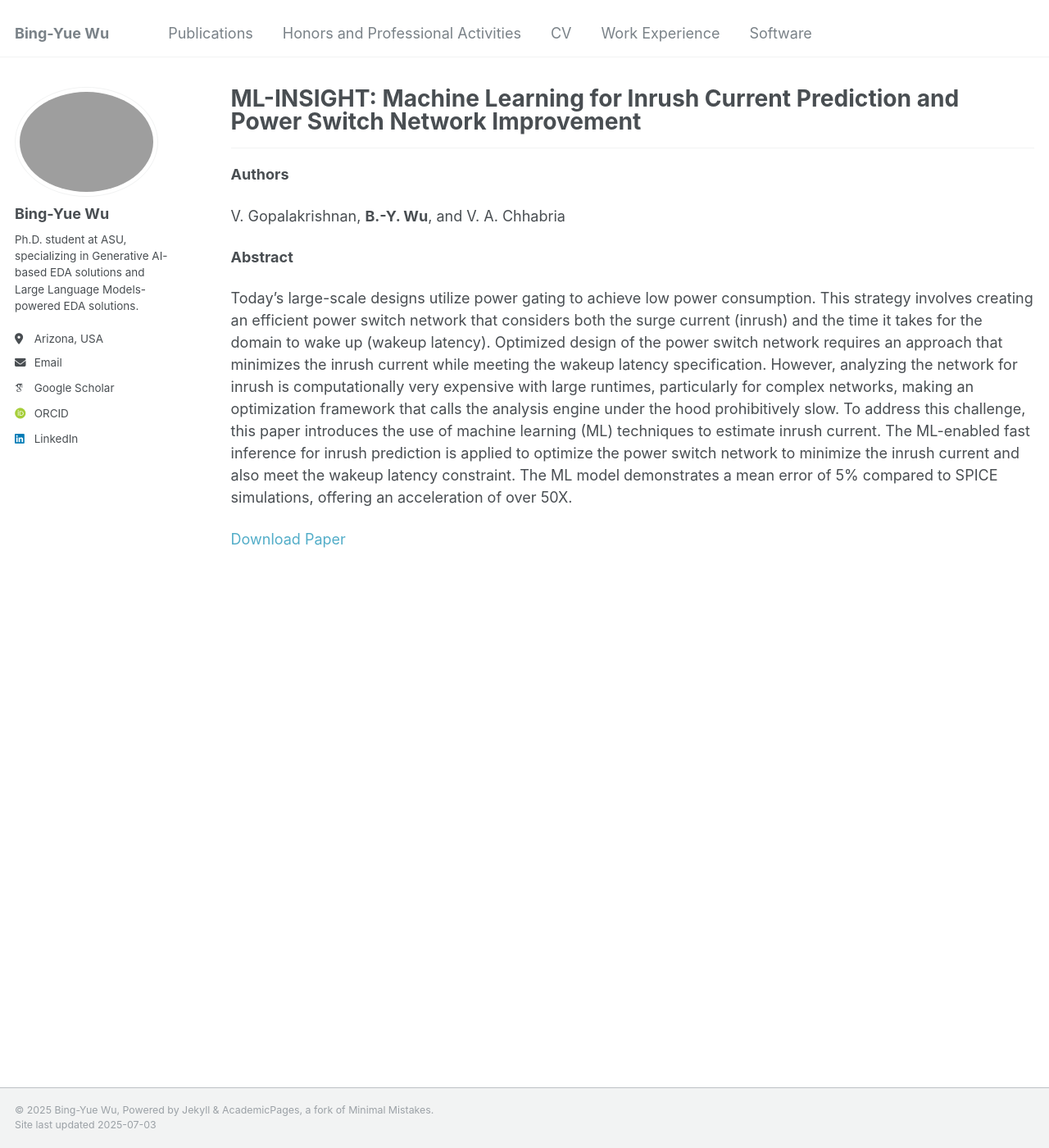
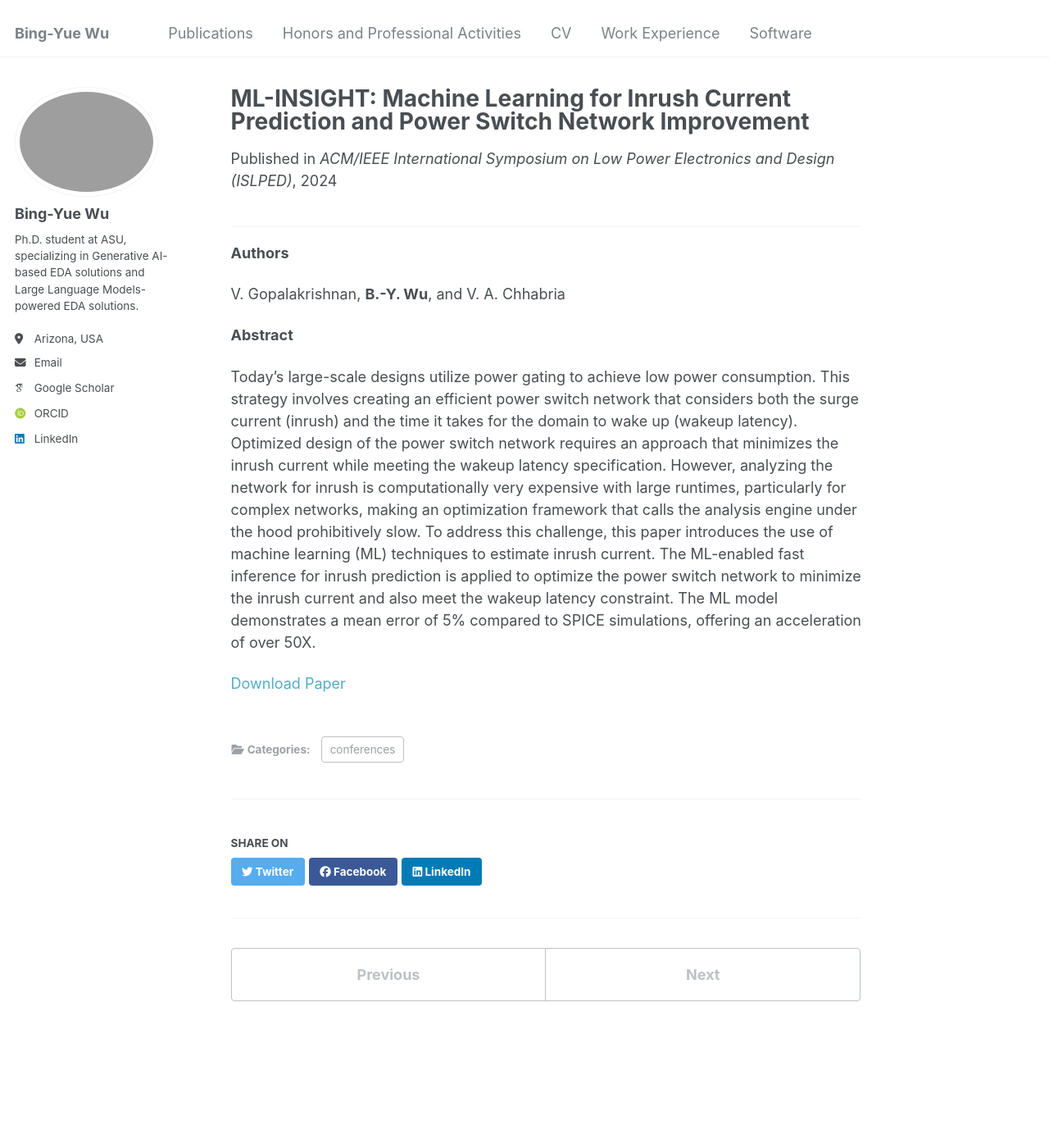
Before and after one commit to bingyuew/bingyuew.github.io, a Jekyll site: the page built from _publications/2024-08-05-islped.md, in a window 1280 px wide and 1400 px high. Shown: the whole window at 82% size. Built offline with Jekyll 4.4.1, drawn with Linux system fonts in a browser that asks for light colours; some web fonts are replaced.

Commit message:
update about
Signed-off-by: 吳秉曜 <wubingyao@MacBook-bro.local>

```diff
--- a/_config.yml
+++ b/_config.yml
@@ -257,7 +257,7 @@ defaults:
       path: ""
       type: publications
     values:
-      layout: archive
+      layout: single
       author_profile: true
       share: true
       comments: true
--- a/_pages/publications.html
+++ b/_pages/publications.html
@@ -1,4 +1,5 @@
 ---
+layout: single
 title: "Publications"
 permalink: /publications/
 author_profile: true
```
